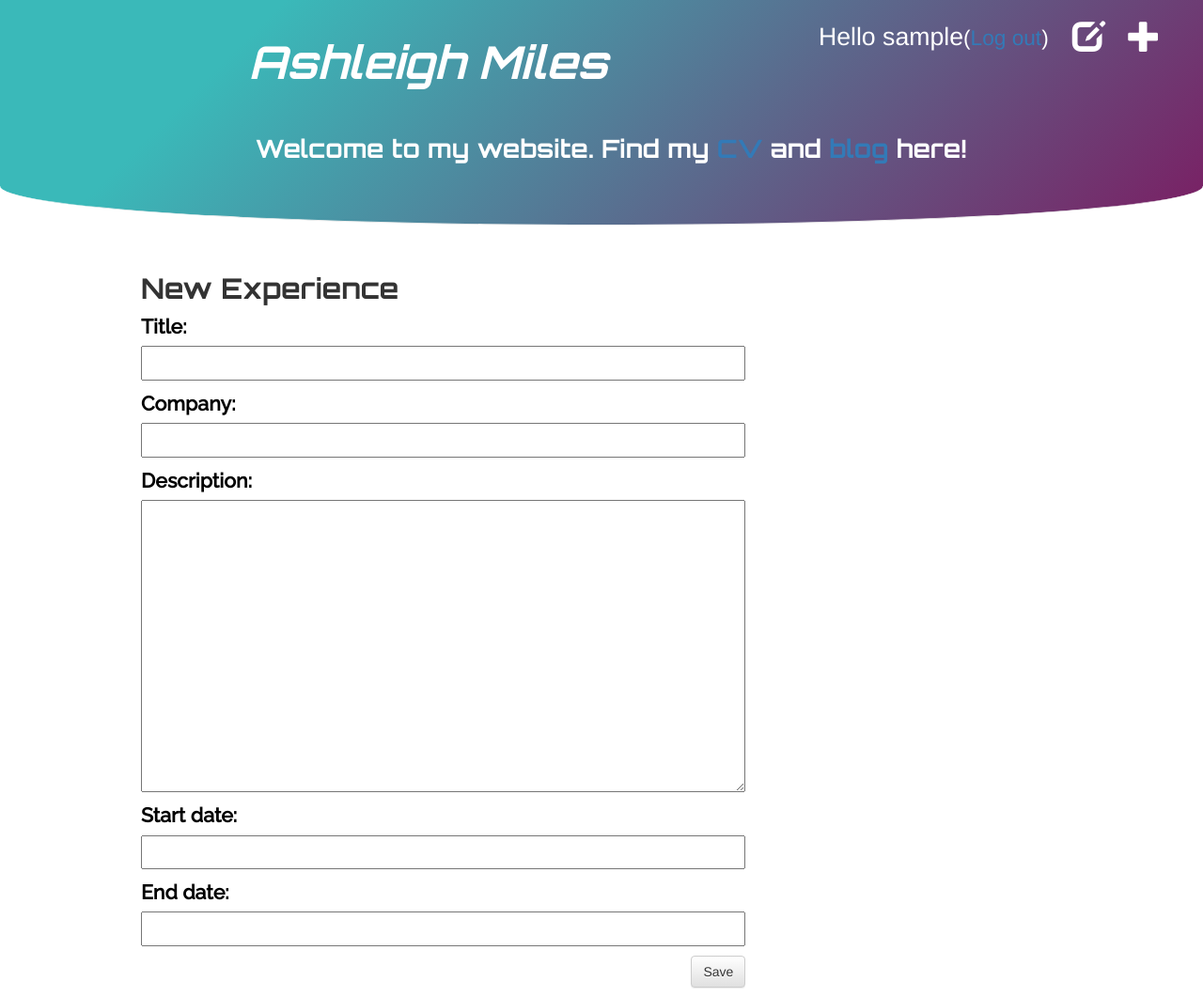
After one commit to asho360/my-first-blog, a Django app: page /cv/new_experience in a window 1280 px wide. The commit adds this page. Shown: the whole page at 94% size. Run offline with Django 3.2, Linux system fonts and the light colour scheme; the visitor is signed in with stand-in values (Sample User, id 1); some libraries are stand-ins or nearby versions.

Commit message:
Experience cards added

```diff
--- a/blog/admin.py
+++ b/blog/admin.py
@@ -1,9 +1,10 @@
 from django.contrib import admin
-from .models import Post
-from .models import CV
+from .models import Post, CV, Experience
+
 
 
 admin.site.register(Post)
 admin.site.register(CV)
+admin.site.register(Experience)
 
 # Register your models here.
--- a/blog/forms.py
+++ b/blog/forms.py
@@ -1,6 +1,5 @@
 from django import forms
-from .models import Post
-from .models import CV
+from .models import Post, CV, Experience
 
 class PostForm(forms.ModelForm):
 
@@ -13,3 +12,10 @@ class CVForm(forms.ModelForm):
     class Meta:
         model = CV
         fields = ('name', 'address', 'number', 'email', 'bio')
+
+
+class ExperienceForm(forms.ModelForm):
+
+    class Meta:
+        model = Experience
+        fields = ('title', 'company', 'description', 'start_date', 'end_date')
--- a/blog/models.py
+++ b/blog/models.py
@@ -28,3 +28,16 @@ class CV(models.Model):
 
     def __str__(self):
         return self.name
+
+class Experience(models.Model):
+    title = models.CharField(max_length=100)
+    company = models.CharField(max_length=150)
+    description = models.TextField()
+    start_date = models.DateField()
+    end_date = models.DateField()
+
+    def publish(self):
+        self.save()
+
+    def __str__(self):
+        return self.title
--- a/blog/static/css/blog.css
+++ b/blog/static/css/blog.css
@@ -5,11 +5,20 @@
     color:#000000;
 }
 
+#expIcon{
+    color:#000000;
+}
 
-.att p {
+#expIcon:hover {
+    color:#7a1e63;
+}
+
+.att {
     font-size: 20px;
     color: #3ab9b9;
+    font-family:'Orbitron';
 }
+
 .cv img {
     border-radius: 50%;
     margin-left: auto;
@@ -20,6 +29,25 @@
     font-size: 28pt;
     /*text-align: center;
     padding-left: 300px;*/
+}
+.cardPad {
+    padding: 6px 16px;
+}
+.card {
+    box-shadow: 0 4px 8px 0 rgba(0,0,0,0.2);
+    transition: 0.3s;
+    border-radius: 5px;
+    padding: 2px, 16px;
+}
+
+.card:hover {
+    box-shadow: 0 16px 32px 0 rgba(33, 212, 203, 0.2);
+  }
+
+.education p {
+    font-family: 'Raleway', sans-serif;
+    font-size: 16pt;
+    color:#000000;
 }
 .page-header {
     background-image: linear-gradient( 135deg, #3ab9b9 20%, #7a1e63 100%);
--- a/blog/templates/base.html
+++ b/blog/templates/base.html
@@ -23,7 +23,7 @@
 
             <h1> <center><em><a href="/">Ashleigh Miles </a></em></center> </h1>
             <br>
-            <h2>Welcome to my website. Find my <a href="{% url 'cv_home' %}">CV</a> and blog here!</h2>
+            <h2>Welcome to my website. Find my <a href="{% url 'cv_home' %}">CV</a> and <a href="{% url 'post_list' %}">blog</a> here!</h2>
         </div>
 
         <div class="content container">
--- a/blog/templates/blog/post_list.html
+++ b/blog/templates/blog/post_list.html
@@ -2,7 +2,7 @@
 
 {% block content%}
     {% for post in posts %}
-        <div class = post>
+        <div class = 'post'>
             <h2><a href="{% url 'post_detail' pk=post.pk %}">{{post.title}}</a></h2>
             <p>{{post.text|linebreaksbr}}</p>
             {% if post.published_date %}
--- a/blog/templates/cv/edit_cv.html
+++ b/blog/templates/cv/edit_cv.html
@@ -2,7 +2,7 @@
 
 {% block content %}
     <h2>Edit CV</h2>
-    <form method="POST" class="cv-form">{% csrf_token %}
+    <form method="POST" class="post-form">{% csrf_token %}
         {{ form.as_p }}
         <button type="submit" class="save btn btn-default">Save</button>
     </form>
--- /dev/null
+++ b/blog/templates/cv/edit_experience.html
@@ -0,0 +1,13 @@
+{% extends 'base.html' %}
+
+{% block content %}
+
+    <div class="education">
+        <h2>New Experience</h2>
+        <form method="POST" class="post-form">{% csrf_token %}
+            {{ form.as_p }}
+            <button type="submit" class="save btn btn-default">Save</button>
+        </form>
+    </div>
+
+{% endblock %}
--- a/blog/urls.py
+++ b/blog/urls.py
@@ -10,5 +10,8 @@ urlpatterns = [
     path('post/<pk>/publish/', views.post_publish, name='post_publish'),
     path('post/<pk>/remove/', views.post_remove, name='post_remove'),
     path('cv/', views.cv_home, name='cv_home'),
-    path('cv/edit/', views.edit_cv, name='edit_cv'),
+    path('cv/edit_cv/', views.edit_cv, name='edit_cv'),
+    path('cv/<int:pk>/edit_experience', views.edit_experience, name='edit_experience'),
+    path('cv/new_experience', views.new_experience, name='new_experience'),
+    path('cv/<pk>/remove/', views.remove_experience, name='remove_experience'),
 ]
--- a/blog/views.py
+++ b/blog/views.py
@@ -1,10 +1,10 @@
 from django.shortcuts import get_object_or_404, redirect, render
 from django.contrib.auth.decorators import login_required
 from django.utils import timezone
-from .models import Post
+from .models import Post, CV, Experience
 from .forms import PostForm
-from .forms import CVForm
-from .models import CV
+from .forms import CVForm, ExperienceForm
+
 
 # Create your views here.
 
@@ -62,7 +62,8 @@ def post_remove(request, pk):
 
 def cv_home(request):
     cv = CV.objects.all()
-    return render(request, 'cv/cv_home.html', {'cvs':cv})
+    experience = Experience.objects.filter().order_by('start_date')
+    return render(request, 'cv/cv_home.html', {'cvs':cv,'experiences':experience})
 
 @login_required
 def edit_cv(request):
@@ -76,3 +77,34 @@ def edit_cv(request):
     else:
         form = CVForm(instance=cv)
     return render(request, 'cv/edit_cv.html', {'form': form})
+
+@login_required
+def edit_experience(request, pk):
+    experience = get_object_or_404(Experience, pk=pk)
+    if request.method == "POST":
+        form = ExperienceForm(request.POST, instance=experience)
+        if form.is_valid():
+            experience = form.save(commit=False)
+            experience.save()
+            return redirect('cv_home')
+    else:
+        form = ExperienceForm(instance=experience)
+    return render(request, 'cv/edit_experience.html', {'form': form})
+
+@login_required
+def new_experience(request):
+    if request.method == "POST":
+        form = ExperienceForm(request.POST)
+        if form.is_valid:
+            experience = form.save(commit=False)
+            experience.save()
+            return redirect('cv_home')
+    else:
+        form = ExperienceForm()
+    return render(request, 'cv/edit_experience.html', {'form': form})
+
+@login_required
+def remove_experience(request, pk):
+    experience = get_object_or_404(Experience, pk=pk)
+    experience.delete()
+    return redirect('cv_home')
```
Also changed, not shown: blog/templates/cv/cv_home.html (+26 -7 lines), blog/migrations/0005_education.py (added), blog/migrations/0006_delete_education.py (added), blog/migrations/0007_experience.py (added).
